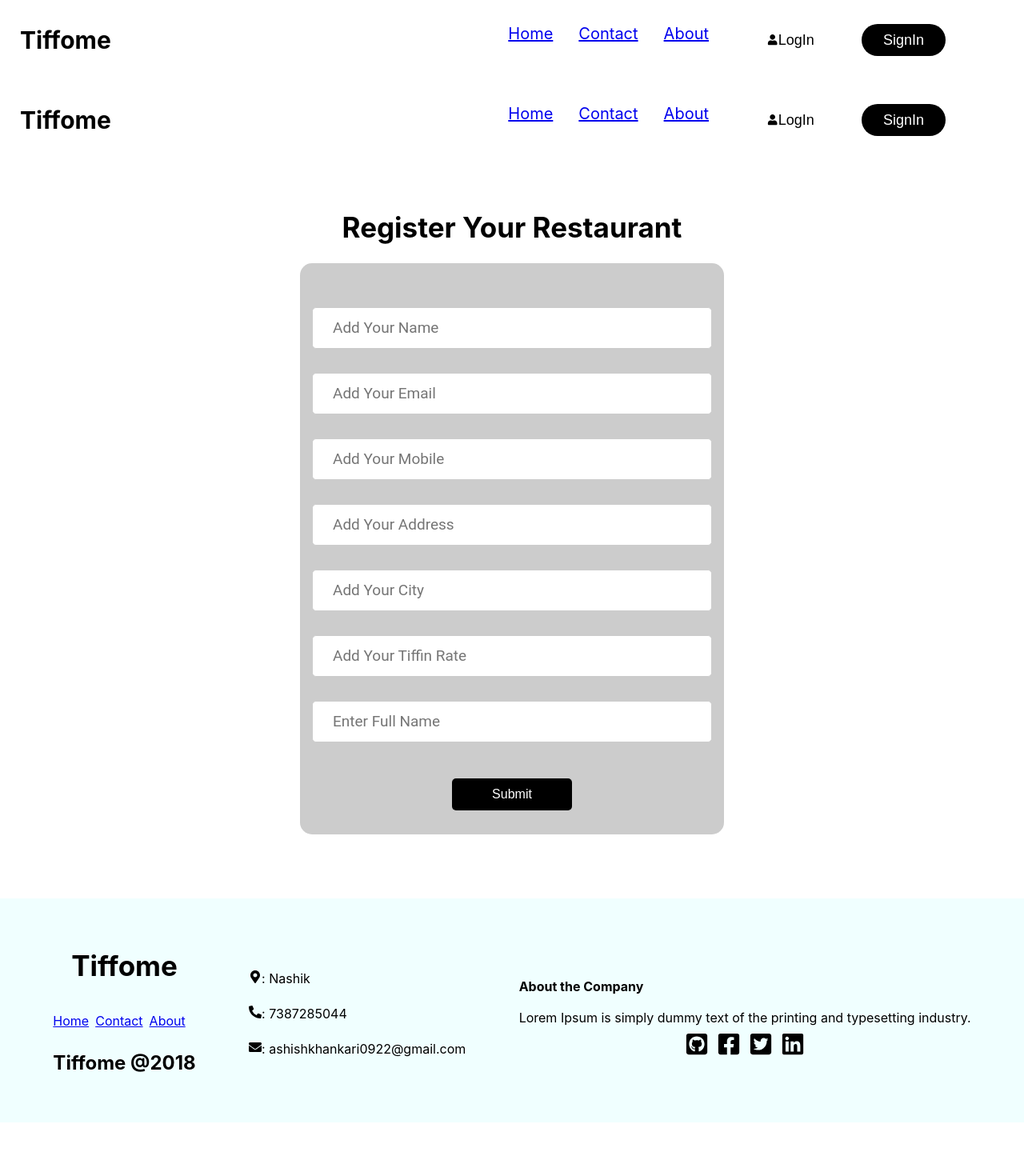
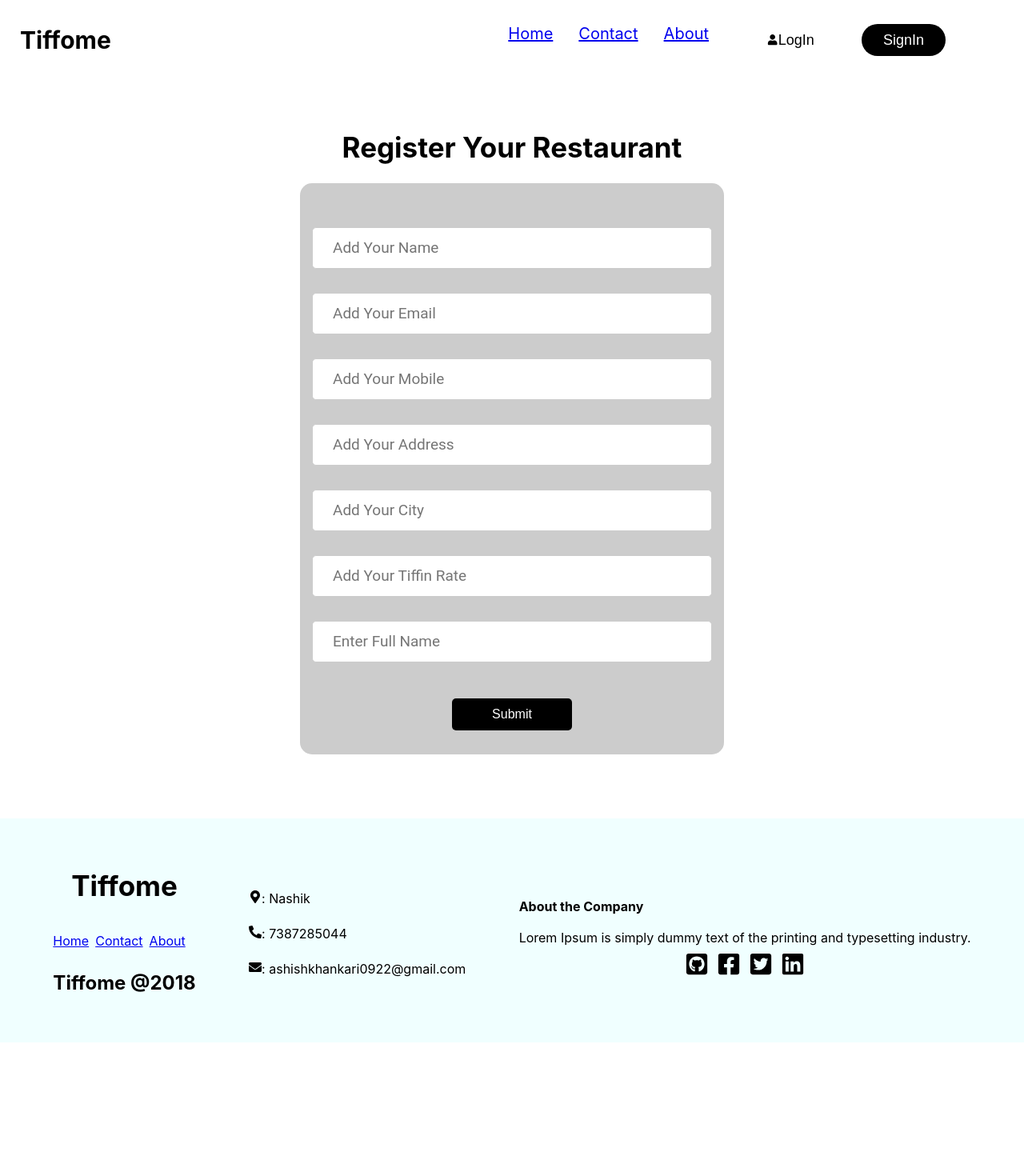
Before and after one commit to ashish-khankari/Tiffome-website, a React (Create React App) app: page /registerHotelForm in a window 1280 px wide. Shown: the top 1470 px of the page at 80% size. After the commit the page ends 1303 px from the top, so only its background shows below. Built offline with nearby package versions, Linux system fonts and the light colour scheme.

Commit message:
Updated Registration Form

```diff
--- a/src/Components/HotelRegistration/HotelRegistartion.js
+++ b/src/Components/HotelRegistration/HotelRegistartion.js
@@ -1,7 +1,7 @@
 import React, { useState } from 'react'
 import styles from './HotelRegistrationForm.module.css'
-import Navbar from '../Home/Navbar/Navbar'
-import Footer from '../Home/Footer/Footer'
+
+
 const HotelRegistartion = () => {
 
     // maintaining state for each input field
@@ -54,7 +54,7 @@ const HotelRegistartion = () => {
 
     return (
         <>
-        <Navbar/>
+
         <div className={styles.registrationForm}>
             <h1>Register Your Restaurant</h1>
             <form className={styles.hotelRegistrationForm} onSubmit={submitHotelData}>
@@ -120,7 +120,7 @@ const HotelRegistartion = () => {
             </form>
 
         </div>
-        <Footer/>
+
         </>
     )
 }
```
